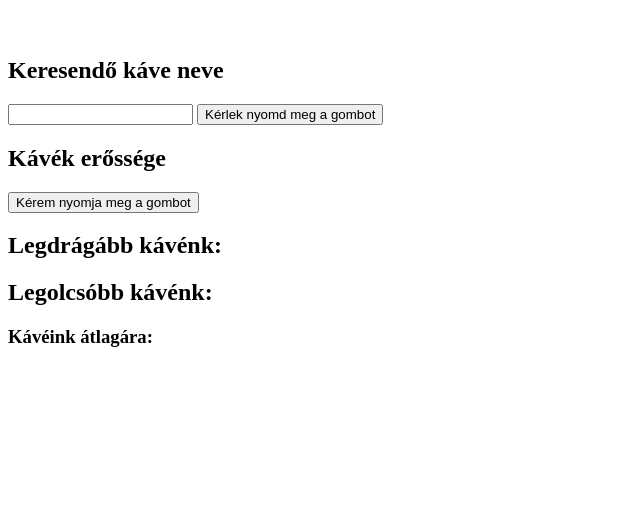
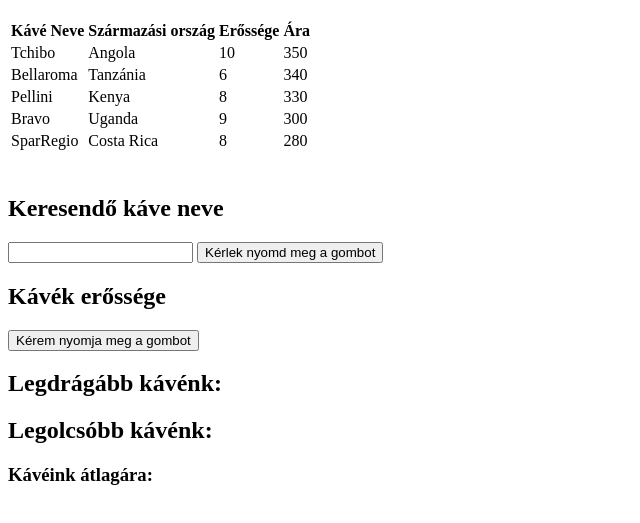
Before and after one commit to Esthajnal/Caffeebar, a plain HTML site: page index.html in a window 1280 px wide. Shown: the part 61-584 px from the top of the page, without its empty margins (0-640 px from the left). Drawn offline with Linux system fonts and the light colour scheme.

Commit message:
html table

```diff
--- a/index.html
+++ b/index.html
@@ -11,6 +11,54 @@
 
 <body>
     <h1>Kávézó</h1>
+    <table>
+        <thead>
+            <tr>
+                <th>Kávé Neve</th>
+                <th>Származási ország</th>
+                <th>Erőssége</th>
+                <th>Ára</th>
+            </tr>
+        </thead>
+        <tbody>
+            <tr>
+                <td>Tchibo </td>
+                <td>Angola</td>
+                <td>10</td>
+                <td>350</td>
+            </tr>
+            <tr>
+                <td>Bellaroma</td>
+                <td>Tanzánia</td>
+                <td>6</td>
+                <td>340</td>
+            </tr>
+            <tr>
+                <td>Pellini</td>
+                <td>Kenya</td>
+                <td>8</td>
+                <td>330</td>
+            </tr>
+            <tr>
+                <td>Bravo</td>
+                <td>Uganda</td>
+                <td>9</td>
+                <td>300</td>
+            </tr>
+            <tr>
+                <td>SparRegio</td>
+                <td>Costa Rica</td>
+                <td>8</td>
+                <td>280</td>
+            </tr>
+        </tbody>
+        <tfoot>
+            <tr>
+                <td></td>
+            </tr>
+        </tfoot>
+    </table>
+
     <br>
     <h2>Keresendő káve neve</h2>
     <input type="text" id="customerscaffe">
```
